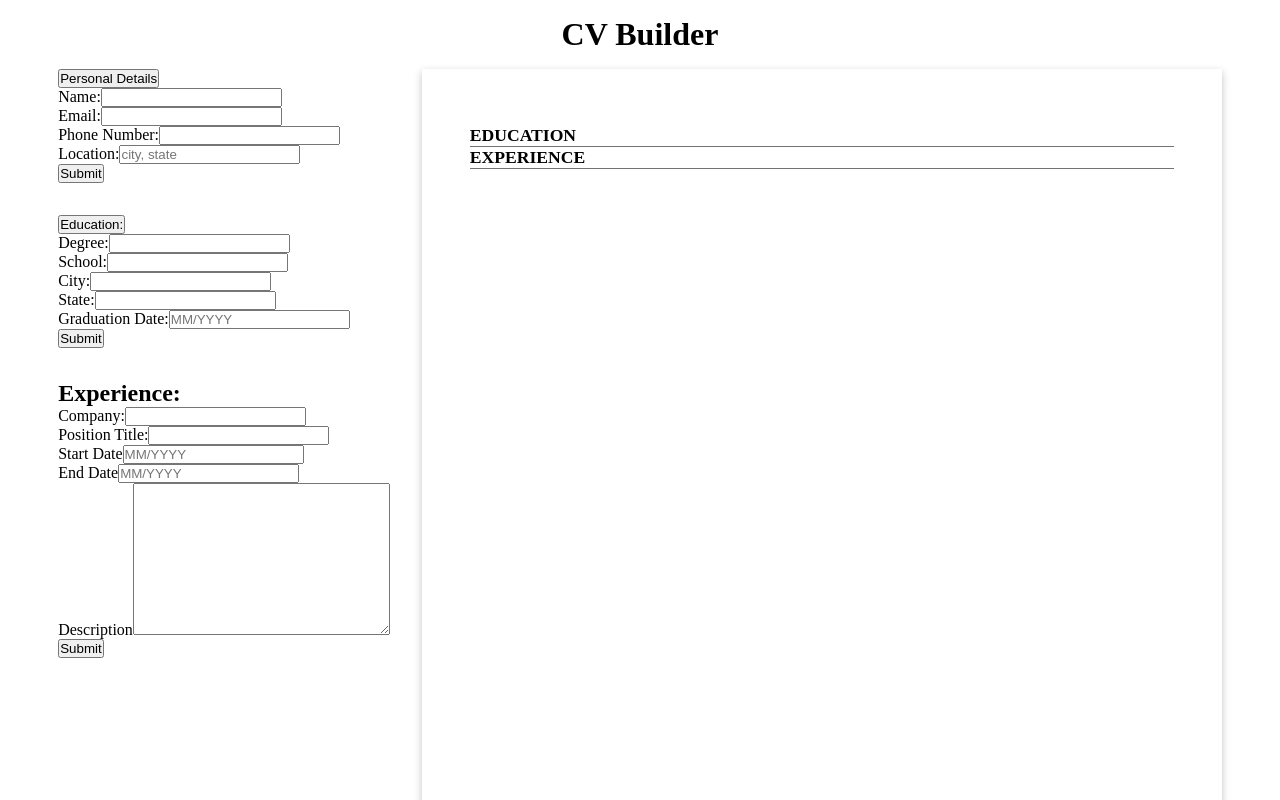
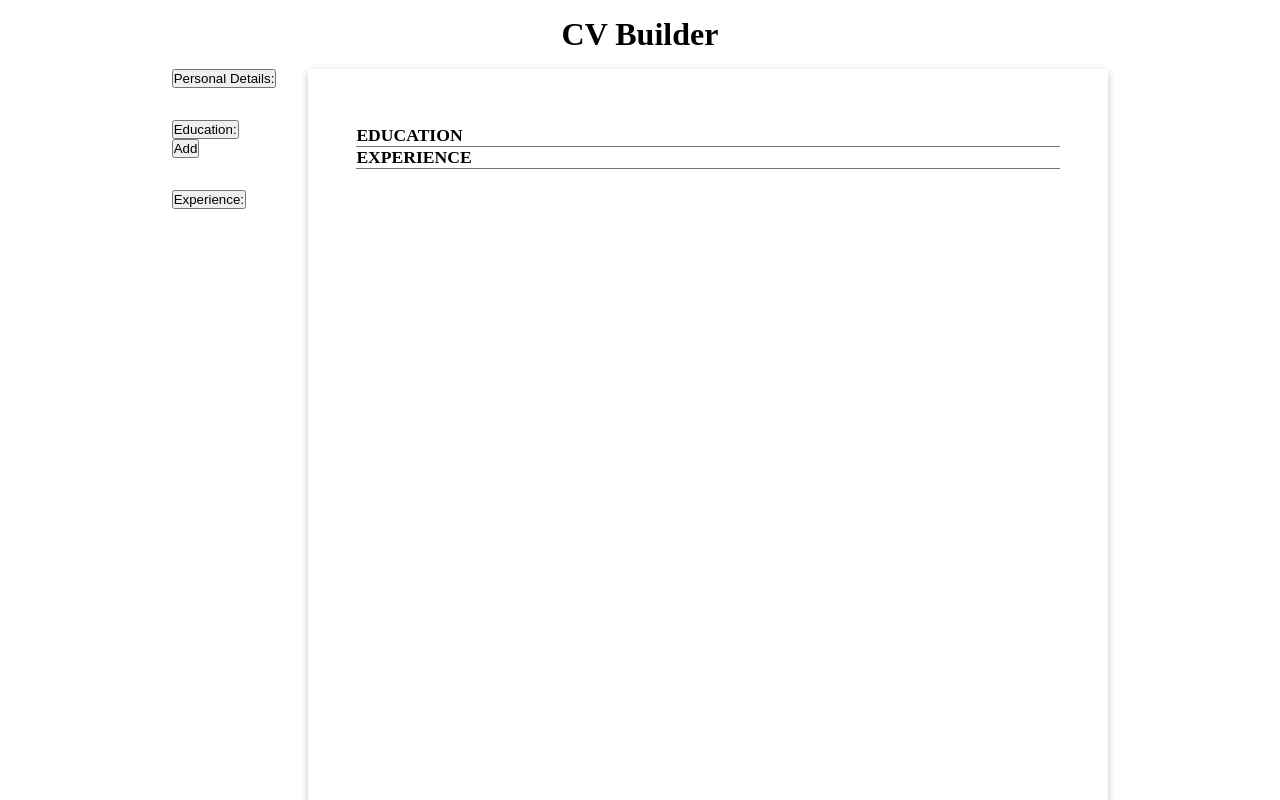
Before and after one commit to MahmoudTalass/cv-application, a React (Vite) app: page / in a window 1280 px wide. Both pictures are taken after a click on the button "Education:". Shown: the top 800 px of the page. Built offline with nearby package versions, Linux system fonts and the light colour scheme.

Commit message:
Add toggles for forms and the list of each info section
The personal details original form only displays the first time personal
are being entered and then later, an edit button will be added.

```diff
--- a/src/components/formComponents/ResumeForms.jsx
+++ b/src/components/formComponents/ResumeForms.jsx
@@ -8,22 +8,119 @@ export default function ResumeForms({
    handlePersonalInfo,
    handleEducationInfo,
    handleExperienceInfo,
+   personalInfo,
+   educationInfo,
+   experienceInfo,
 }) {
+   const [displayForms, setDisplayForms] = useState({
+      showPersonalForm: false,
+      showEducationForm: false,
+      showExperienceForm: false,
+   });
+
+   const [displayInfo, setDisplayInfo] = useState({
+      showPersonalInfo: false,
+      showEducationList: false,
+      showExperienceList: false,
+   });
+
+   const [isPersonalInfoFilled, setIsPersonalInfoFilled] = useState(false);
+
+   function handleFirstPersonalInfoForm() {
+      setIsPersonalInfoFilled(true);
+   }
+
+   function handleDisplayForms(formName) {
+      setDisplayForms({
+         ...displayForms,
+         [formName]: !displayForms[formName],
+      });
+   }
+
+   function handleDisplayInfo(infoSection) {
+      setDisplayInfo({
+         ...displayInfo,
+         [infoSection]: !displayInfo[infoSection],
+      });
+   }
+
    return (
       <section className="forms-container">
          <div>
-            <button>Personal Details</button>
-            <PersonalInfoForm handlePersonalInfo={handlePersonalInfo} />
+            <button
+               className="display-current-info-btn"
+               onClick={() => handleDisplayInfo("showPersonalInfo")}
+            >
+               Personal Details:
+            </button>
+            {displayInfo.showPersonalInfo && (
+               <>
+                  {!isPersonalInfoFilled && (
+                     <PersonalInfoForm
+                        handlePersonalInfo={handlePersonalInfo}
+                        handleDisplayForms={handleDisplayForms}
+                        handleFirstPersonalInfoForm={
+                           handleFirstPersonalInfoForm
+                        }
+                     />
+                  )}
+
+                  <div className="personalInfoDisplay">
+                     {personalInfo.name} {personalInfo.email}{" "}
+                     {personalInfo.phoneNumber} {personalInfo.location}
+                     info
+                  </div>
+               </>
+            )}
          </div>
          <div>
-            <button>Education:</button>
-            <EducationInfoForm handleEducationInfo={handleEducationInfo} />
-            <ul className="education-list"></ul>
+            <button
+               className="display-current-info-btn"
+               onClick={() => handleDisplayInfo("showEducationList")}
+            >
+               Education:
+            </button>
+
+            {displayInfo.showEducationList && (
+               <>
+                  <ul className="education-list"></ul>
+                  {!displayForms.showEducationForm && (
+                     <button
+                        onClick={() => handleDisplayForms("showEducationForm")}
+                     >
+                        Add
+                     </button>
+                  )}
+                  {displayForms.showEducationForm && (
+                     <EducationInfoForm
+                        handleEducationInfo={handleEducationInfo}
+                     />
+                  )}
+               </>
+            )}
          </div>
          <div>
-            <h2>Experience:</h2>
-            <ExperienceInfoForm handleExperienceInfo={handleExperienceInfo} />
-            <ul className="experiences-list"></ul>
+            <button
+               className="display-current-info-btn"
+               onClick={() => handleDisplayInfo("showExperienceList")}
+            >
+               Experience:
+            </button>
+            {displayInfo.showExperienceList && (
+               <>
+                  <ul className="experiences-list"> </ul>
+                  <button
+                     onClick={() => handleDisplayForms("showExperienceForm")}
+                  >
+                     Add
+                  </button>
+               </>
+            )}
+            {displayForms.showExperienceForm && (
+               <ExperienceInfoForm
+                  handleExperienceInfo={handleExperienceInfo}
+               />
+            )}
          </div>
       </section>
    );
```
